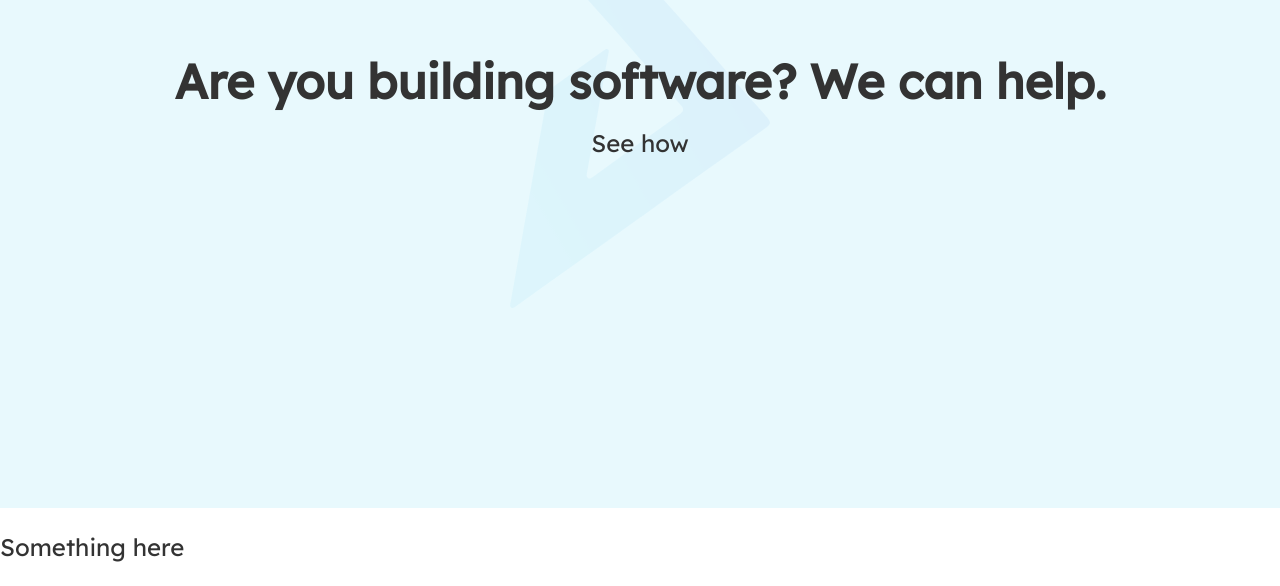
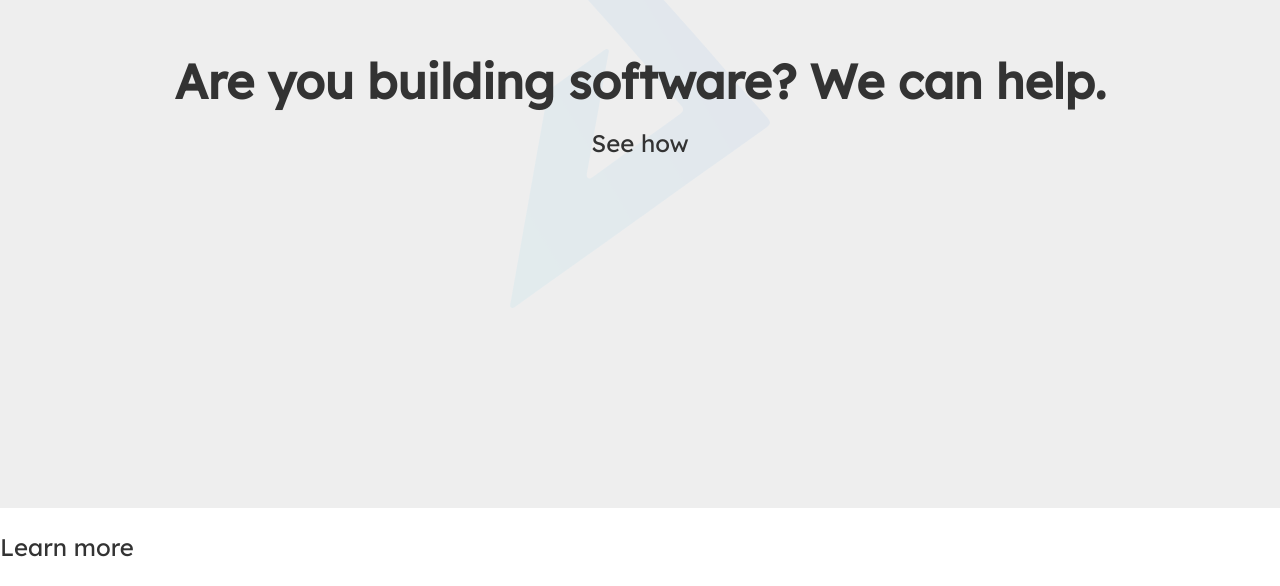
Before and after one commit to michaeldera/devshopzw, a React (Create React App) app: page / in a window 1280 px wide. Shown: the part 292-878 px from the top of the page. Built offline with nearby package versions, Linux system fonts and the light colour scheme.

Commit message:
modified header

```diff
--- a/src/App.tsx
+++ b/src/App.tsx
@@ -5,7 +5,7 @@ const App: React.FC = () => {
   return (
     <div>
       <Header/>
-      <p>Something here</p>
+      <p>Learn more</p>
     </div>
   );
 }
--- a/src/components/header/header.css
+++ b/src/components/header/header.css
@@ -1,13 +1,12 @@
 .header-component {
   margin: 0;
-  background: #E8F9FD;
+  background: #eee;
 }
 .header-wrapper {
   box-sizing: border-box;
   display: flex;
   height: 100vh;
-  margin: auto;
-  width: 100vw;
+  width: 100%;
 }
 .header-content {
   margin: auto;
```
